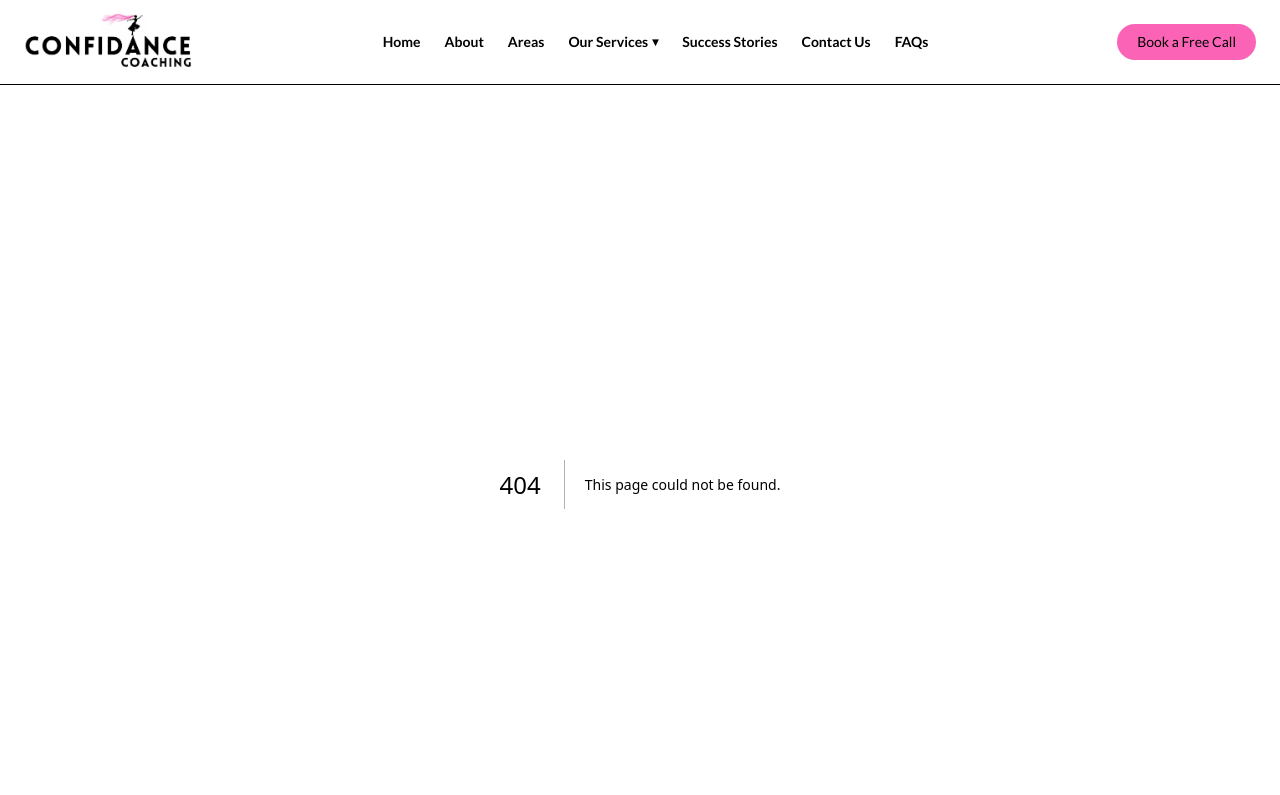
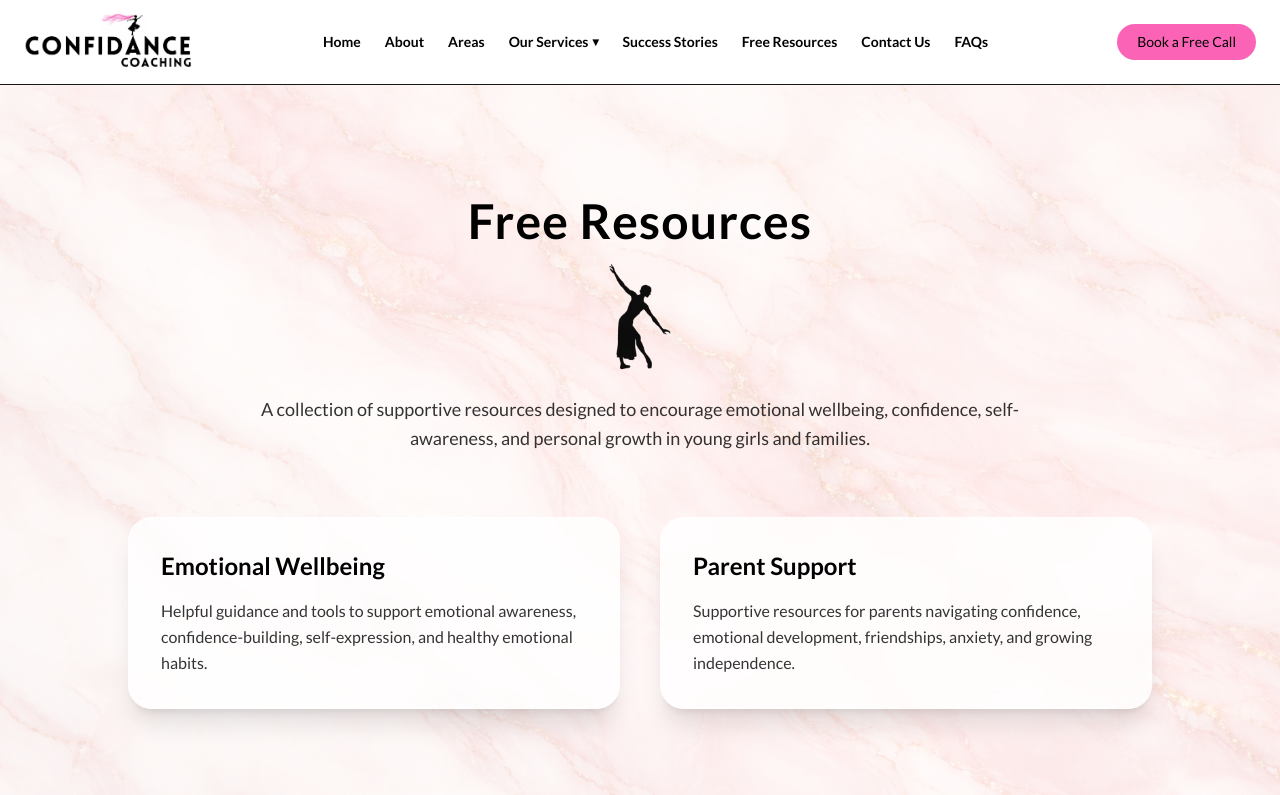
Before and after one commit to wanderappsocial/confidance-coaching, a Next.js app: page /free-resources in a window 1280 px wide. Before the commit this address had no page. Shown: the top 795 px of the page. Built offline with nearby package versions, Linux system fonts and the light colour scheme.

Commit message:
Changes 1

```diff
--- /dev/null
+++ b/app/free-resources/page.tsx
@@ -0,0 +1,83 @@
+import Image from "next/image";
+
+export default function FreeResourcesPage() {
+  return (
+    <section
+      className="relative py-28"
+      style={{
+        backgroundImage: "url('/images/pink-marble.png')",
+        backgroundSize: "cover",
+        backgroundPosition: "center",
+      }}
+    >
+      {/* Soft Overlay */}
+      <div className="absolute inset-0 bg-white/70" />
+
+      <div className="relative max-w-7xl mx-auto px-6">
+
+        {/* Heading + Sticker + Intro */}
+        <div className="text-center mb-16">
+
+          <h1 className="text-4xl md:text-5xl font-semibold text-black tracking-wide">
+            Free Resources
+          </h1>
+
+          {/* Sticker */}
+          <div className="mt-4 flex justify-center">
+            <Image
+              src="/images/girl9.png"
+              alt="Decorative sticker"
+              width={100}
+              height={100}
+              className="h-[80px] md:h-[100px] lg:h-[110px] w-auto object-contain opacity-95"
+              priority
+            />
+          </div>
+
+          {/* Intro Paragraph */}
+          <div className="max-w-3xl mx-auto mt-6">
+            <p className="text-base md:text-lg text-black/80 leading-relaxed">
+              A collection of supportive resources designed to encourage emotional wellbeing,
+              confidence, self-awareness, and personal growth in young girls and families.
+            </p>
+          </div>
+
+        </div>
+
+        {/* Main Content */}
+        <div className="max-w-5xl mx-auto grid md:grid-cols-2 gap-10">
+
+          {/* Resource Card 1 */}
+          <div className="bg-white/80 backdrop-blur-md p-8 rounded-3xl shadow-xl border border-white/40 transition-all duration-300 hover:-translate-y-1 hover:shadow-2xl">
+
+            <h2 className="text-2xl font-semibold text-black mb-4">
+              Emotional Wellbeing
+            </h2>
+
+            <p className="text-black/80 leading-relaxed">
+              Helpful guidance and tools to support emotional awareness,
+              confidence-building, self-expression, and healthy emotional habits.
+            </p>
+
+          </div>
+
+          {/* Resource Card 2 */}
+          <div className="bg-white/80 backdrop-blur-md p-8 rounded-3xl shadow-xl border border-white/40 transition-all duration-300 hover:-translate-y-1 hover:shadow-2xl">
+
+            <h2 className="text-2xl font-semibold text-black mb-4">
+              Parent Support
+            </h2>
+
+            <p className="text-black/80 leading-relaxed">
+              Supportive resources for parents navigating confidence,
+              emotional development, friendships, anxiety, and growing independence.
+            </p>
+
+          </div>
+
+        </div>
+
+      </div>
+    </section>
+  );
+}
--- a/components/layout/Navbar.tsx
+++ b/components/layout/Navbar.tsx
@@ -59,6 +59,7 @@ export default function Navbar() {
           </li>
 
           <li><Link className="hover:opacity-70 font-bold" href="/stories">Success Stories</Link></li>
+          <li><Link className="hover:opacity-70 font-bold" href="/free-resources">Free Resources</Link></li>
           <li><Link className="hover:opacity-70 font-bold" href="/contact">Contact Us</Link></li>
           <li><Link className="hover:opacity-70 font-bold" href="/faq">FAQs</Link></li>
 
@@ -147,6 +148,10 @@ export default function Navbar() {
               Success Stories
             </Link>
 
+            <Link href="/free-resources" onClick={() => setIsOpen(false)} className="block">
+              Free Resources
+            </Link>
+
             <Link href="/contact" onClick={() => setIsOpen(false)} className="block">
               Contact Us
             </Link>
```
Also changed, not shown: public/images/girl9.png (added).
